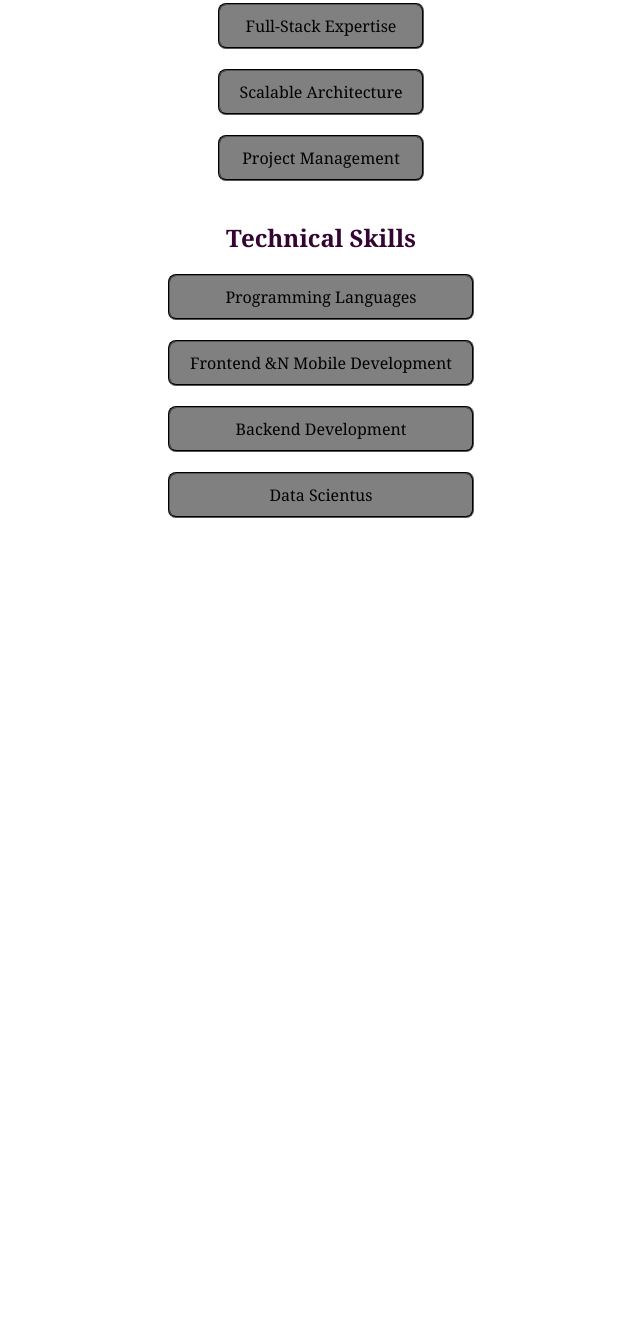
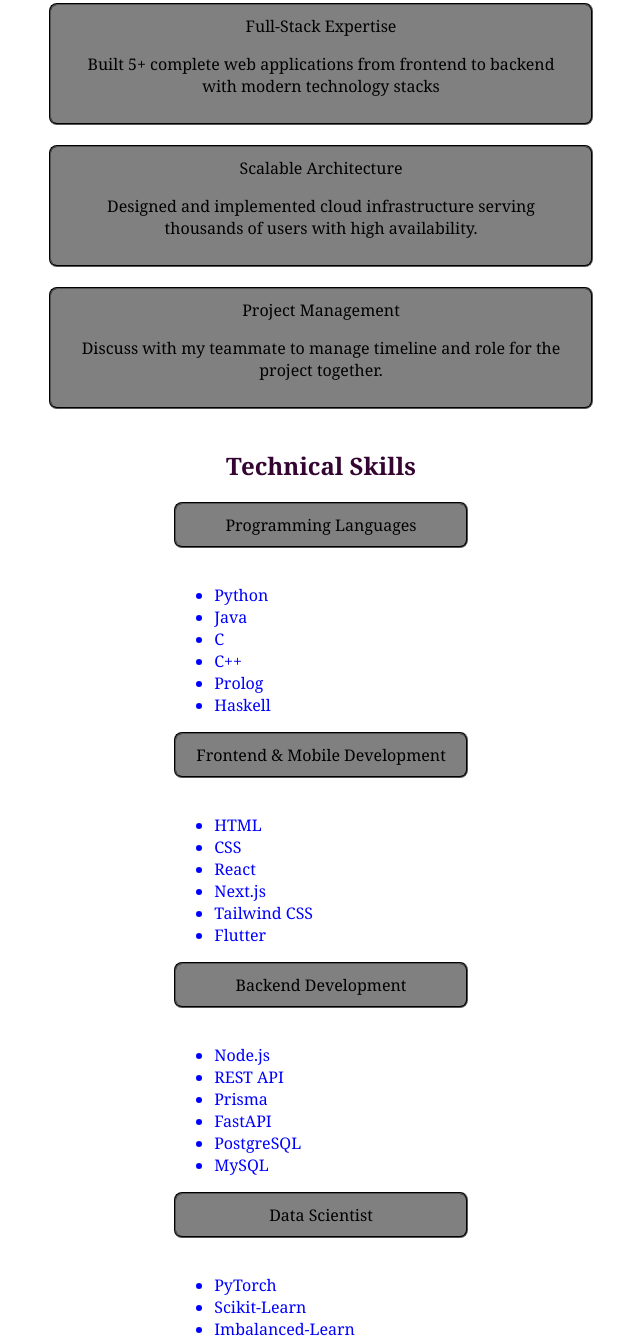
Before and after one commit to Farhanabd05/PORTOFOLIO, a plain HTML site: page index.html in a window 1280 px wide. Shown: the part 1435-2778 px from the top of the page, without its empty margins (319-959 px from the left). Before the commit the page ends 1981 px from the top, so only its background shows below. Drawn offline with Linux system fonts and the light colour scheme.

Commit message:
feat: add li in skills adn fix email

```diff
--- a/index.html
+++ b/index.html
@@ -13,7 +13,7 @@
         <span class="span-logo">
             <a href="https://github.com/Farhanabd05"><img src="images/logo-git-black.svg" class="img"></a>
             <a href="https://www.linkedin.com/in/abdullah-farhan-682587244/"><img src="images/logo-linkedin.svg" class="img"></a>
-            <a href="mailto:farhanjunaedi@gmail.com"><img src="images/logo-gmail.svg" class="img"></a>
+            <a href="mailto:farhanjunaedi213@gmail.com"><img src="images/logo-gmail.svg" class="img"></a>
         </span>
         <h2>List Of Project</h2>
         <div class="container">
@@ -114,17 +114,55 @@
         </div>
         <h2>Skills Summary</h2>
         <div class="container">
-            <div class="child">Full-Stack Expertise</div>
-            <div class="child">Scalable Architecture</div>
-            <div class="child">Project Management</div>
+            <div class="child">
+                Full-Stack Expertise
+                <p>Built 5+ complete web applications from frontend to backend with modern technology stacks</p>
+            </div>
+            <div class="child">
+                Scalable Architecture
+                <p>Designed and implemented cloud infrastructure serving thousands of users with high availability.</p>
+            </div>
+            <div class="child">
+                Project Management
+                <p>Discuss with my teammate to manage timeline and role for the project together.</p>
+            </div>
         </div>
 
         <h2>Technical Skills</h2>
         <div class="container">
             <div class="child">Programming Languages</div>
-            <div class="child">Frontend &N Mobile Development</div>
+            <ul>
+                <li>Python</li>
+                <li>Java</li>
+                <li>C</li>
+                <li>C++</li>
+                <li>Prolog</li>
+                <li>Haskell</li>
+            </ul>
+            <div class="child">Frontend & Mobile Development</div>
+            <ul>
+                <li>HTML</li>
+                <li>CSS</li>
+                <li>React</li>
+                <li>Next.js</li>
+                <li>Tailwind CSS</li>
+                <li>Flutter</li>
+            </ul>
             <div class="child">Backend Development</div>
-            <div class="child">Data Scientus</div>
+            <ul>
+                <li>Node.js</li>
+                <li>REST API</li>
+                <li>Prisma</li>
+                <li>FastAPI</li>
+                <li>PostgreSQL</li>
+                <li>MySQL</li>
+            </ul>
+            <div class="child">Data Scientist</div>
+            <ul>
+                <li>PyTorch</li>
+                <li>Scikit-Learn</li>
+                <li>Imbalanced-Learn</li>
+            </ul>
         </div>
     </body>
 </html>
```
